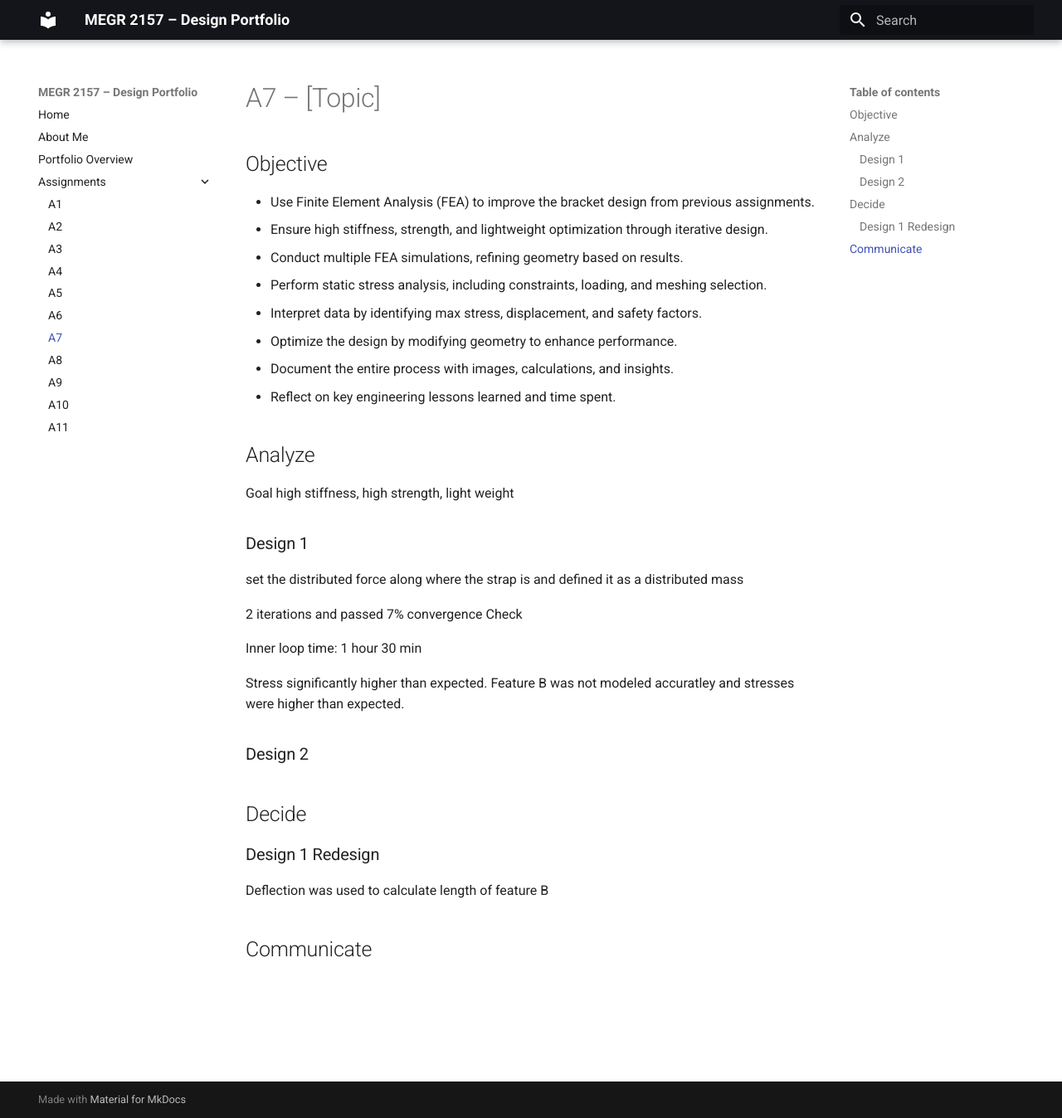
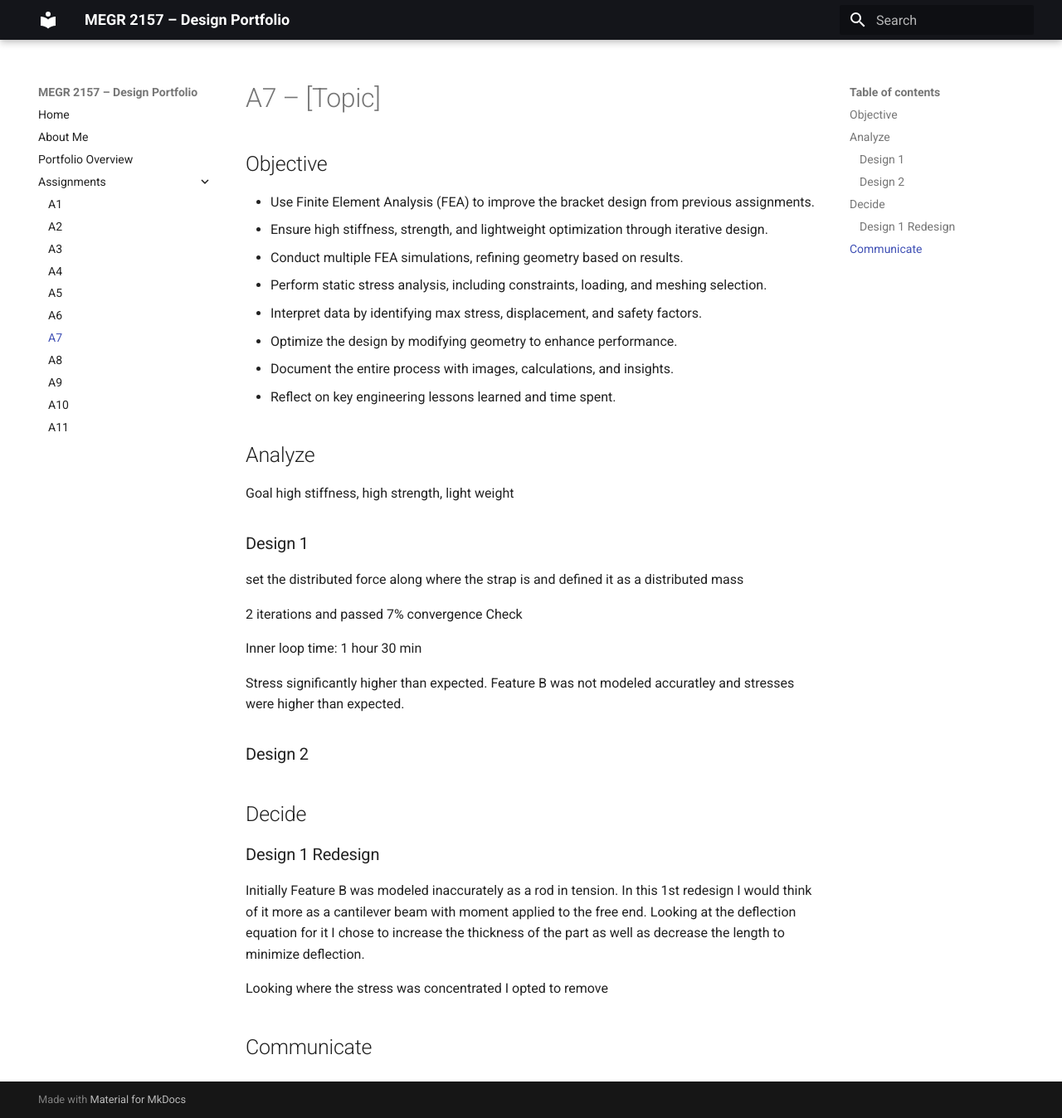
Before and after one commit to mbsibelius/megr2156-portfolio-mbs, an MkDocs documentation site: the page built from docs/assignments/A07/index.md, in a window 1280 px wide and 1348 px high. Shown: the whole window at 83% size. Built offline with MkDocs 1.6.1 and Material for MkDocs 9.7.7, drawn with Linux system fonts in a browser that asks for light colours.

Commit message:
Revise Feature B design to improve accuracy
Updated design description for Feature B to reflect a cantilever beam model and adjustments made to minimize deflection.

```diff
--- a/docs/assignments/A07/index.md
+++ b/docs/assignments/A07/index.md
@@ -29,7 +29,9 @@ Stress significantly higher than expected. Feature B was not modeled accuratley
 ## Decide
 
 ### Design 1 Redesign
-Deflection was used to calculate length of feature B
+Initially Feature B was modeled inaccurately as a rod in tension. In this 1st redesign I would think of it more as a cantilever beam with moment applied to the free end. Looking at the deflection equation for it I chose to increase the thickness of the part as well as decrease the length to minimize deflection.
+
+Looking where the stress was concentrated I opted to remove
 
 
 ## Communicate
```
